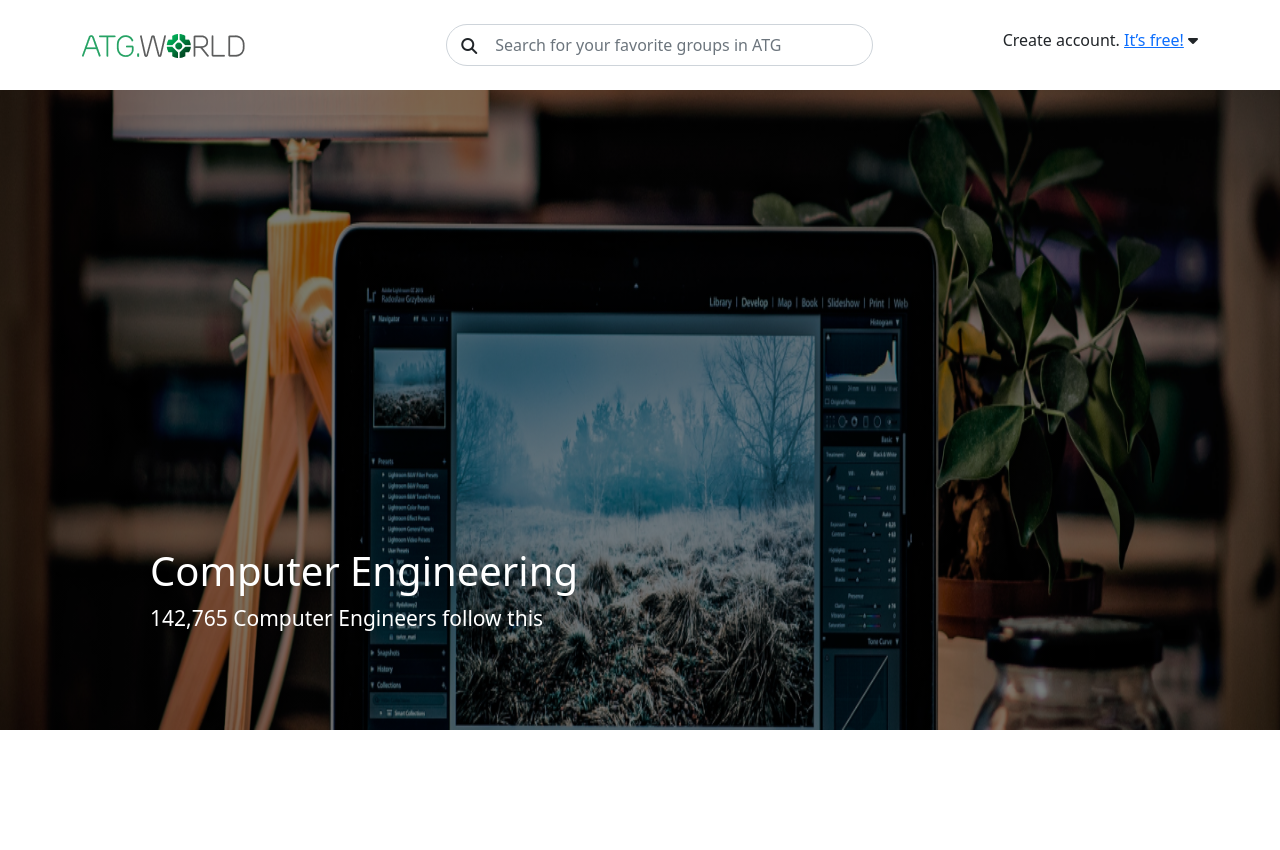
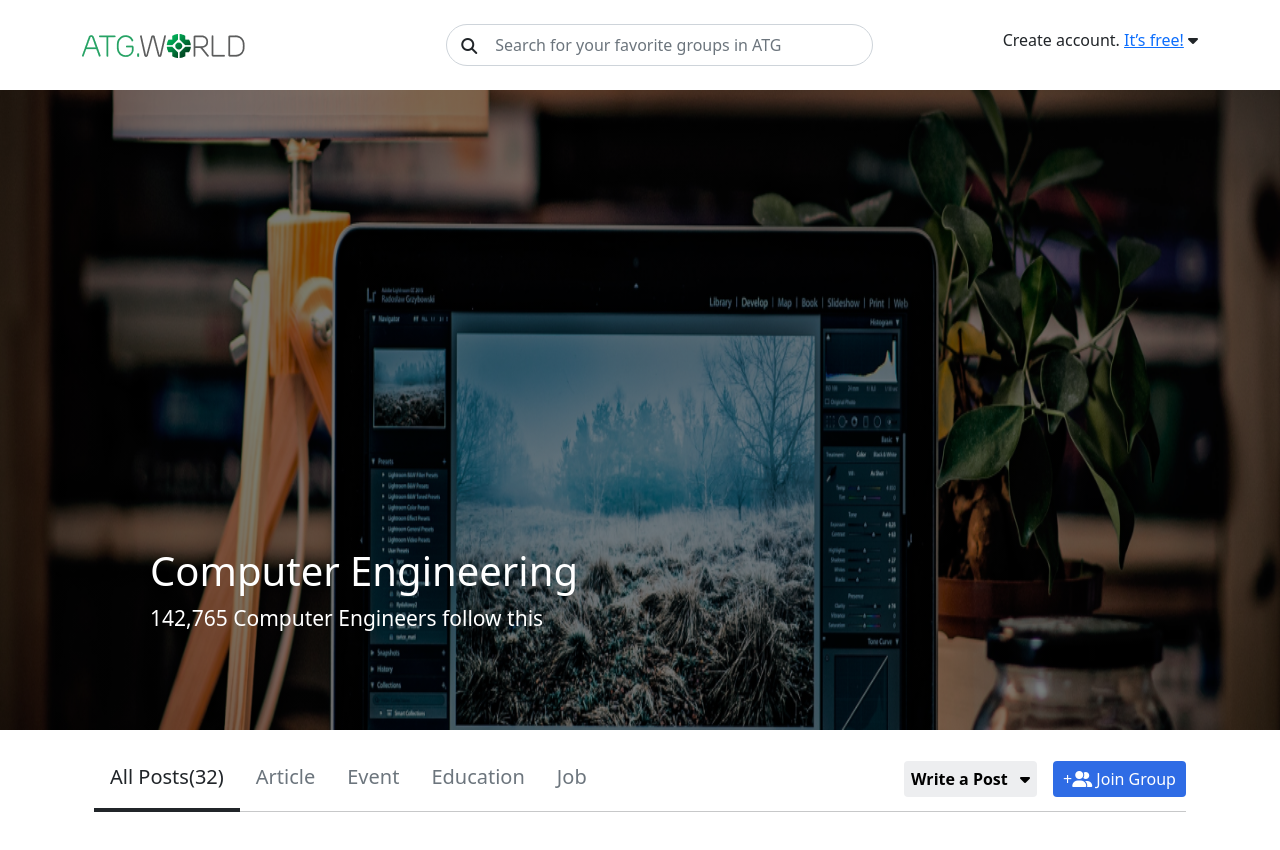
Before and after one commit to minhazul69/ATG-World, a React (Create React App) app: page / in a window 1280 px wide. Shown: the top 850 px of the page. Before the commit the page ends 800 px from the top, so only its background shows below. Built offline with nearby package versions, Linux system fonts and the light colour scheme.

Commit message:
user post data ready and navbar make complete

```diff
--- a/src/App.js
+++ b/src/App.js
@@ -1,5 +1,6 @@
 import "bootstrap/dist/css/bootstrap.min.css";
 import "./App.css";
+import AllPost from "./Components/Page/AllPost/AllPost";
 import Header from "./Components/Page/Header/Header";
 import Navbar from "./Components/Page/Navbar/Navbar";
 
@@ -8,6 +9,7 @@ function App() {
     <div className="">
       <Navbar />
       <Header />
+      <AllPost />
     </div>
   );
 }
--- /dev/null
+++ b/src/Components/Page/AllPost/AllPost.css
@@ -0,0 +1,16 @@
+.btn-post {
+  background-color: #edeef0;
+  width: 133px;
+  height: 36px;
+  border-radius: 4px;
+  border: none;
+  font-weight: 700;
+}
+.btn-join {
+  background-color: #2f6ce5;
+  width: 133px;
+  height: 36px;
+  border-radius: 4px;
+  border: none;
+  color: white;
+}
--- /dev/null
+++ b/src/Components/Page/AllPost/AllPost.js
@@ -0,0 +1,101 @@
+import React from "react";
+import "./AllPost.css";
+const Allpost = [
+  {
+    _id: 1,
+    postImg: "../../../Image/Rectangle 3 (3).png",
+    postType: "✍️ Article",
+    postTitle: "What if famous brands had regular fonts? Meet RegulaBrands!",
+    postMessage:
+      "I’ve worked in UX for the better part of a decade. From now on, I plan to rei…",
+    postUserImg: "../../../Image/Rectangle 3 (1).png",
+    postUserName: "Sarthak Kamra",
+    postView: "1.4k views",
+  },
+  {
+    _id: 2,
+    postImg: "../../../Image/Rectangle 3 (3).png",
+    postType: "🔬️ Education",
+    postTitle:
+      "Tax Benefits for Investment under National Pension Scheme launched by Government",
+    postMessage:
+      "I’ve worked in UX for the better part of a decade. From now on, I plan to rei…",
+    postUserImg: "../../../Image/Rectangle 3 (1).png",
+    postUserName: "Sarah West",
+    postView: "1.4k views",
+  },
+  {
+    _id: 3,
+    postImg: "../../../Image/Rectangle 3 (3).png",
+    postType: "🗓️ Meetup",
+    postTitle: "Finance & Investment Elite Social Mixer @Lujiazui",
+    postDate: "Fri, 12 Oct, 2018",
+    postLocation: "Ahmedabad, India",
+    postUserImg: "../../../Image/Rectangle 3 (1).png",
+    postUserName: "Ronal Jones",
+    postView: "1.4k views",
+  },
+  {
+    _id: 4,
+
+    postType: "💼️ Job",
+    postTitle: "Software Developer",
+    postCompany: "Innovaccer Analytics Private Ltd.",
+    postLocation: "Noida, India",
+    postUserImg: "../../../Image/Rectangle 3 (1).png",
+    postUserName: "Joseph Gray",
+    postView: "1.4k views",
+  },
+];
+const AllPost = () => {
+  return (
+    <div className="container px-4">
+      <div className="row">
+        <div className="d-flex align-items-center justify-content-between py-4">
+          <ul className="nav">
+            <li className="nav-item border-bottom border-4 border-dark pb-2">
+              <a className="nav-link text-dark fs-5 " href="#">
+                All Posts(32)
+              </a>
+            </li>
+            <li className="nav-item">
+              <a className="nav-link text-secondary fs-5" href="#">
+                Article
+              </a>
+            </li>
+            <li className="nav-item">
+              <a className="nav-link text-secondary fs-5" href="#">
+                Event
+              </a>
+            </li>
+            <li className="nav-item">
+              <a className="nav-link text-secondary fs-5" href="#">
+                Education
+              </a>
+            </li>
+            <li className="nav-item">
+              <a className="nav-link text-secondary fs-5" href="#">
+                Job
+              </a>
+            </li>
+          </ul>
+          <div className="pb-2">
+            <button className=" me-3 btn-post">
+              Write a Post <i class="fa-solid fa-caret-down ps-2"></i>
+            </button>
+            <button className=" btn-join">
+              +<i class="fa-solid fa-user-group "></i> Join Group
+            </button>
+          </div>
+        </div>
+        <div style={{ transform: "translateY(-41px)" }}>
+          <hr style={{ height: "2px" }} />
+        </div>
+        <div className="col-md-8"></div>
+        <div className="col-md-4"></div>
+      </div>
+    </div>
+  );
+};
+
+export default AllPost;
```
